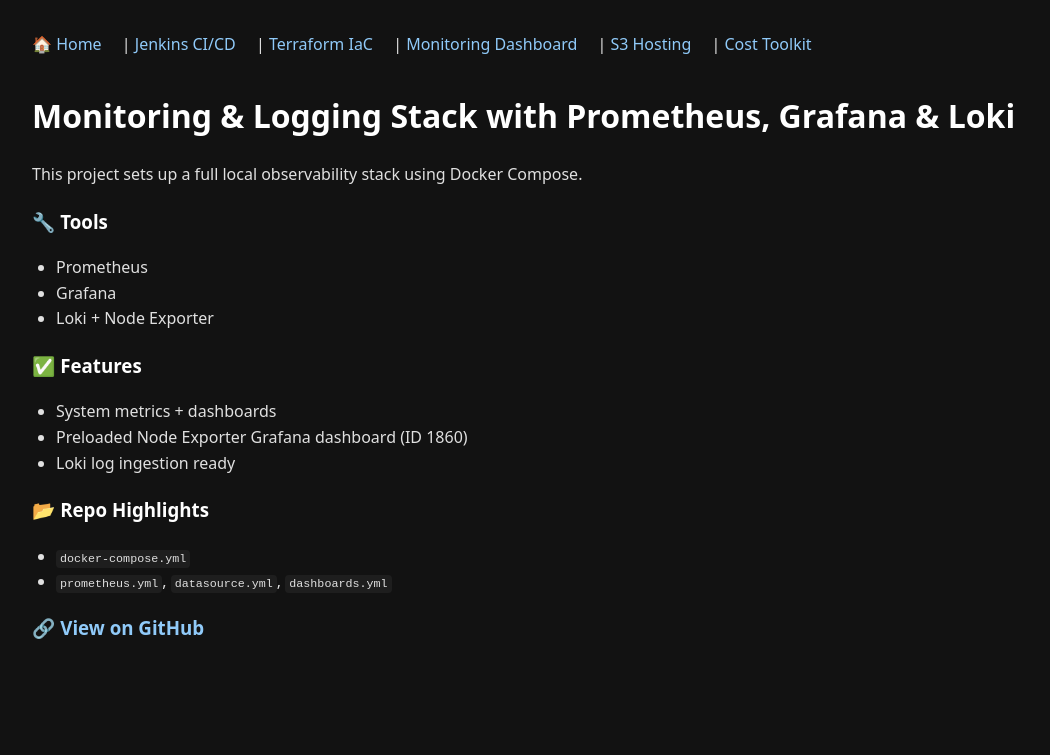
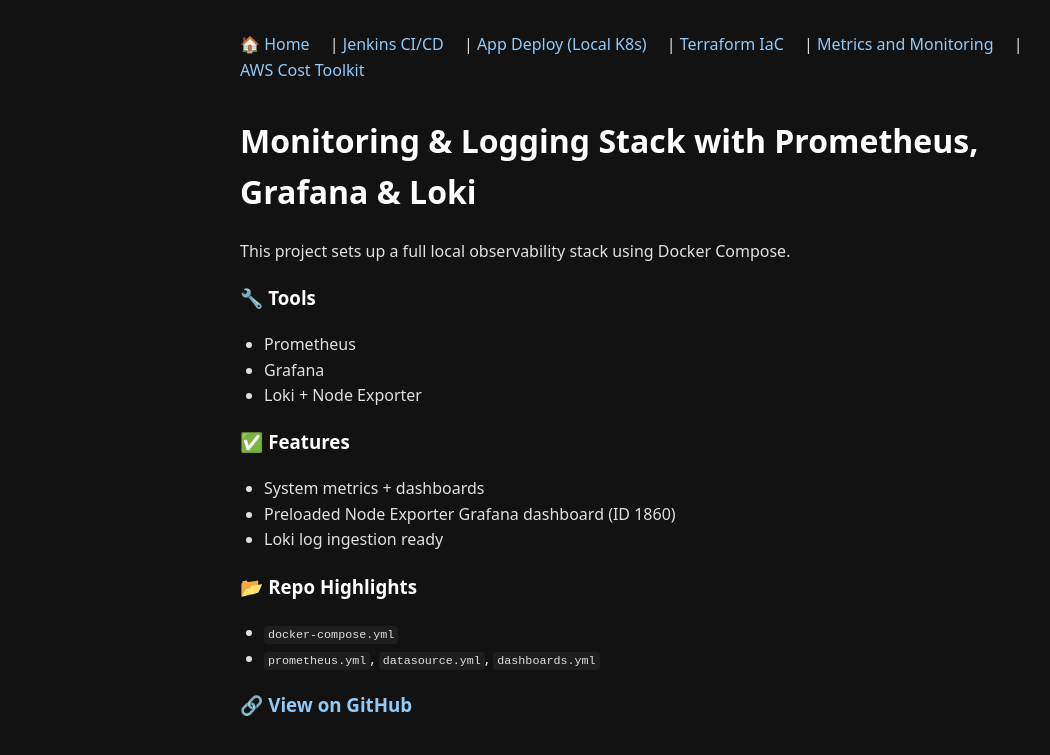
Before and after one commit to tedens/devops-portfolio, a Jekyll site: the page built from docs/projects/04-monitoring-logging.md, in a window 1280 px wide. Shown: the top 755 px of the page, without its empty margins (0-1050 px from the left). Built offline with Jekyll 4.4.1, drawn with Linux system fonts in a browser that asks for light colours.

Commit message:
fixing links and layout css

```diff
--- a/docs/_layouts/page.html
+++ b/docs/_layouts/page.html
@@ -7,17 +7,19 @@
     <link rel="stylesheet" href="{{ site.baseurl }}/assets/css/style.css" />
   </head>
   <body>
+    <div class="container">
       <nav style="margin-bottom: 2rem;">
-      <a href="{{ site.baseurl }}/">🏠 Home</a> |
-      <a href="{{ site.baseurl }}/01-jenkins-ci-cd-pipeline/">Jenkins CI/CD</a> |
-      <a href="{{ site.baseurl }}/02-k8s-local-env/">Terraform IaC</a> |
-      <a href="{{ site.baseurl }}/03-iac-terraform/">Monitoring Dashboard</a> |
-      <a href="{{ site.baseurl }}/04-monitoring-logging/">S3 Hosting</a> |
-      <a href="{{ site.baseurl }}/05-aws-cost-optimization-toolkit/">Cost Toolkit</a>
+        <a href="{{ site.baseurl }}">🏠 Home</a> |
+        <a href="{{ site.baseurl }}/01-jenkins-ci-cd-pipeline">Jenkins CI/CD</a> |
+        <a href="{{ site.baseurl }}/02-k8s-local-env">App Deploy (Local K8s)</a> |
+        <a href="{{ site.baseurl }}/03-iac-terraform">Terraform IaC</a> |
+        <a href="{{ site.baseurl }}/04-monitoring-logging">Metrics and Monitoring</a> |
+        <a href="{{ site.baseurl }}/05-aws-cost-optimization-toolkit">AWS Cost Toolkit</a>
       </nav>
       <main>
         <h1>{{ page.title }}</h1>
         {{ content }}
       </main>
+    </div>
   </body>
 </html>
```
Also changed, not shown: docs/index.md (+6 -6 lines), docs/projects/05-aws-cost-optimization-toolkit.md (+1 -1 lines). Lines whose indentation alone changed are shown as unchanged.
